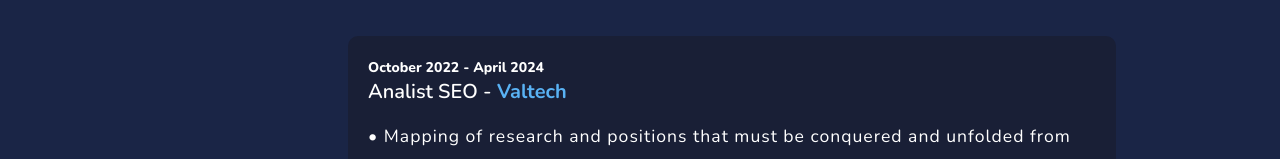
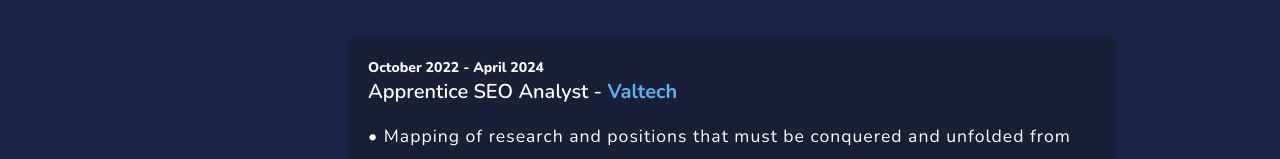
Before and after one commit to marcussviniciuss/portifolio-marcussviniciuss, a plain HTML site: page index.html in a window 1280 px wide. Shown: the part 3165-3324 px from the top of the page. Drawn offline with nearby package versions, Linux system fonts and the light colour scheme.

```diff
--- a/index.html
+++ b/index.html
@@ -7,7 +7,7 @@
     <!-- FONT-AWESOME -->
     <link rel="stylesheet" href="https://cdnjs.cloudflare.com/ajax/libs/font-awesome/6.5.1/css/all.min.css" integrity="sha512-DTOQO9RWCH3ppGqcWaEA1BIZOC6xxalwEsw9c2QQeAIftl+Vegovlnee1c9QX4TctnWMn13TZye+giMm8e2LwA==" crossorigin="anonymous" referrerpolicy="no-referrer" />
 
-
+    <meta name="description" content="Explore my website to learn about my education, skills and professional experiences, and discover how I can contribute to your next project or team. Learn more">
     <!-- MAIN CSS -->
     <link rel="stylesheet" href="Style/style.css">
     <title>Portfolio Marcus Vinicius</title>
@@ -170,7 +170,7 @@
                 <div class="text-box">
                     <!-- <small>October 2024 - <span>now</span></small> -->
                     <small>October 2022 - April 2024</small>
-                    <h5>Analist SEO - <span><b>Valtech</b></span></h5>
+                    <h5>Apprentice SEO Analyst - <span><b>Valtech</b></span></h5>
                     <!-- <p><span>Stack:</span></p> -->
                     <p>&bull; Mapping of research and positions that must be conquered and unfolded from the action plan for care;</p>
                     <p>&bull; On-site diagnostics to find improvements and SEO opportunities;</p>
```
